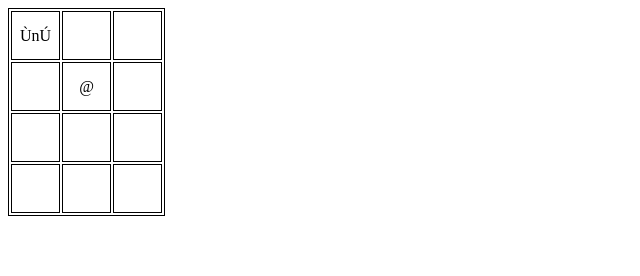
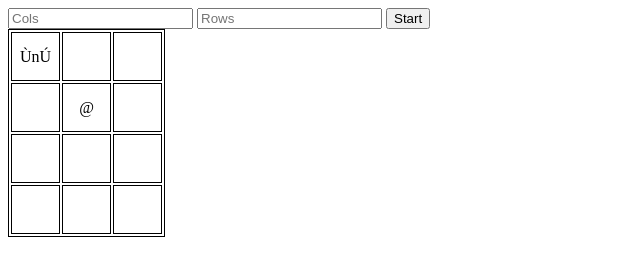
Before and after one commit to jonathanpauluze/tabuleiro, a plain HTML site: page index.html in a window 1280 px wide. Shown: the whole page, without its empty margins (0-640 px from the left). Drawn offline with Linux system fonts and the light colour scheme.

Commit message:
add: inputs para escolher numero de cols e rows

```diff
--- a/index.html
+++ b/index.html
@@ -7,6 +7,9 @@
 </head>
 <body>
 
+<input type="number" id="cols" placeholder="Cols">
+<input type="number" id="rows" placeholder="Rows">
+<button onclick="startField()">Start</button>
 <table id="myTable"></table>
 
 <script type="text/javascript" src="scripts.js"></script>
```
